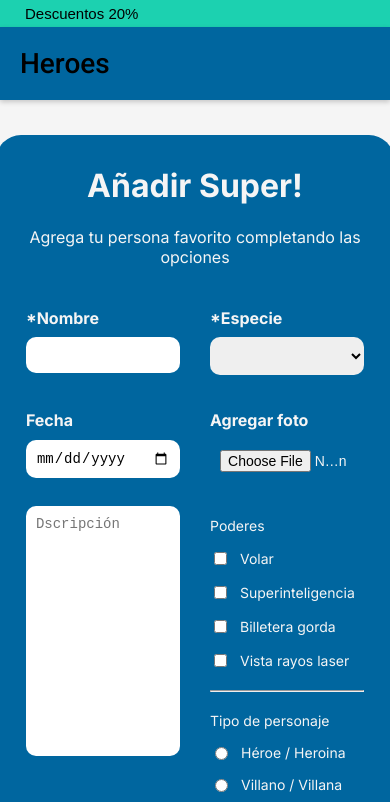
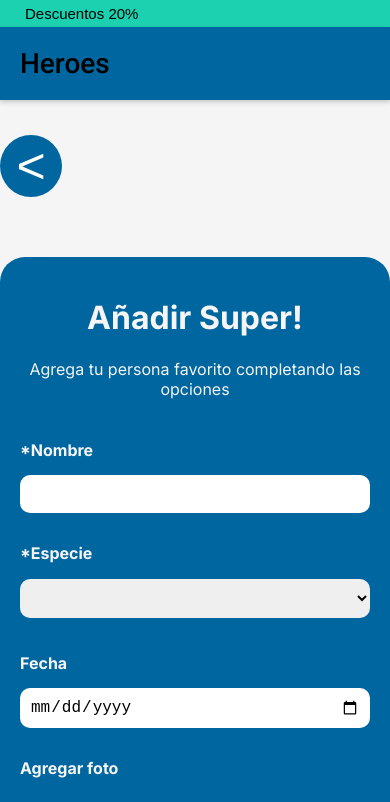
Before and after one commit to milmanes20/actvidad9, a plain HTML site: page formulario.html in a window 390 px wide. Shown: the top 802 px of the page. Drawn offline with Linux system fonts and the light colour scheme.

Commit message:
dar responsividad a formulario de añadir super

```diff
--- a/css/style.css
+++ b/css/style.css
@@ -212,7 +212,79 @@ body {
   .form-row > div{
     flex: 1;
   }
+
+ /* RESPONSIVA*/
+ @media (max-width: 768px) {
+  .form-contenedor {
+    width: 90%;
+    height: auto;
+    padding: 20px;
+    margin-top: 30px;
+  }
+
+  .form-row {
+    flex-direction: column;
+    gap: 15px;
+    margin-right: 0;
+  }
+
+  input[type="text"],
+  input[type="date"],
+  select,
+  textarea,
+  input[type="file"] {
+    font-size: 16px;
+  }
+
+  .div-volver {
+    width: 100%;
+    text-align: left;
+    margin-bottom: 10px;
+  }
+
+  .btn-volver {
+    width: 50px;
+    height: 50px;
+    font-size: 30px;
+  }
+}
+
+/*********************************/
+
+
+
+
+
   /********************************************/
+
+  .btn-mas{
+    position: fixed;
+   top: 600px;
+   right: 10px;
+   background-color: #00669F;
+   color: white;
+   width: 62px;
+   height: 62px;
+   border: none;
+   font-size: 50px;
+   border-radius: 50px;
+   cursor: pointer;
+  }
+  .div-volver{
+    position: static;
+
+  }
+   .btn-volver{
+    background-color: #00669F;
+   color: white;
+   width: 62px;
+   height: 62px;
+   border: none;
+   font-size: 50px;
+   border-radius: 50px;
+   cursor: pointer;
+   }
+
   footer {
     background-color: #00669F;
     color: white;
--- a/formulario.html
+++ b/formulario.html
@@ -22,8 +22,16 @@
 
   </header>
  <main>
+    <div  class="div-volver">
+        <a href="./index.html">
+            <button title="Volver" class="btn-volver">
+                <
+            </button>
+        </a>
 
+    </div>
      <div class="form-contenedor">
+
 
         <FORM>
             <h1>Añadir Super!</h1>
```
Also changed, not shown: index.html (+6 -0 lines).
